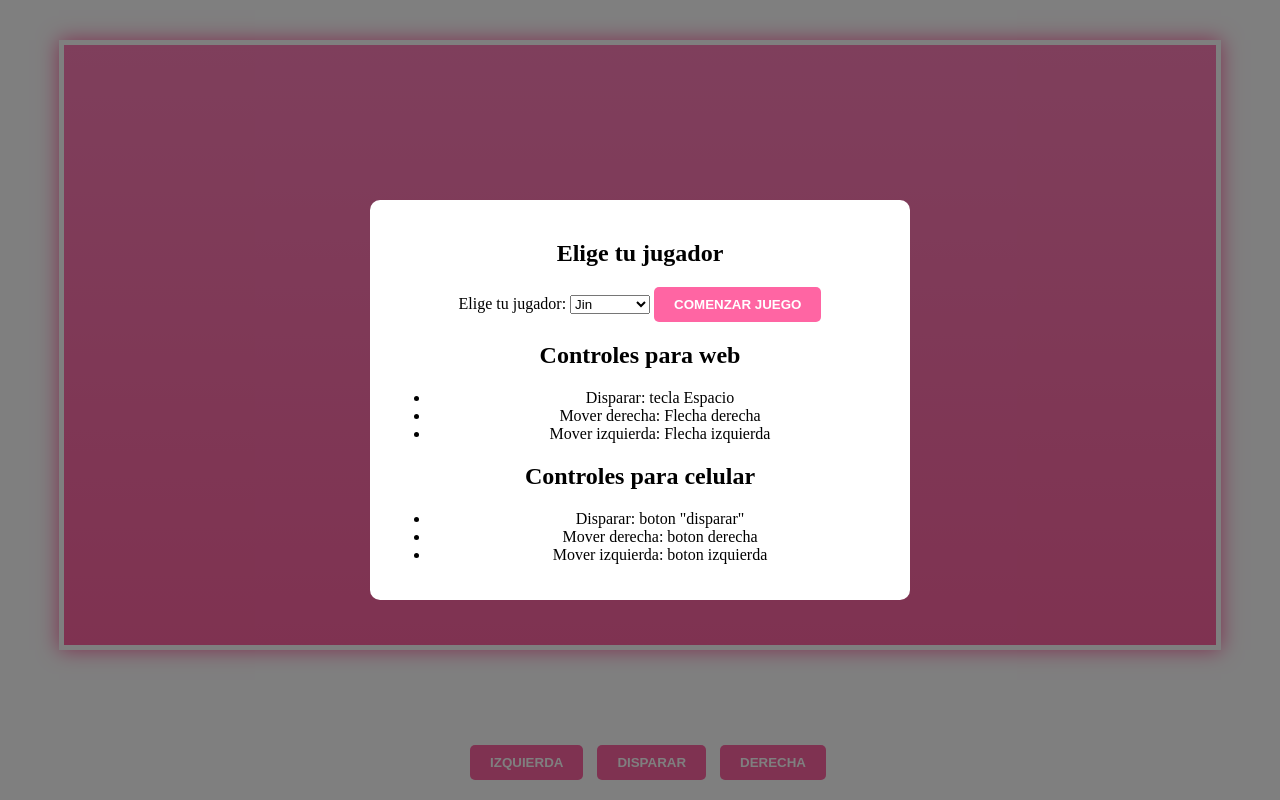
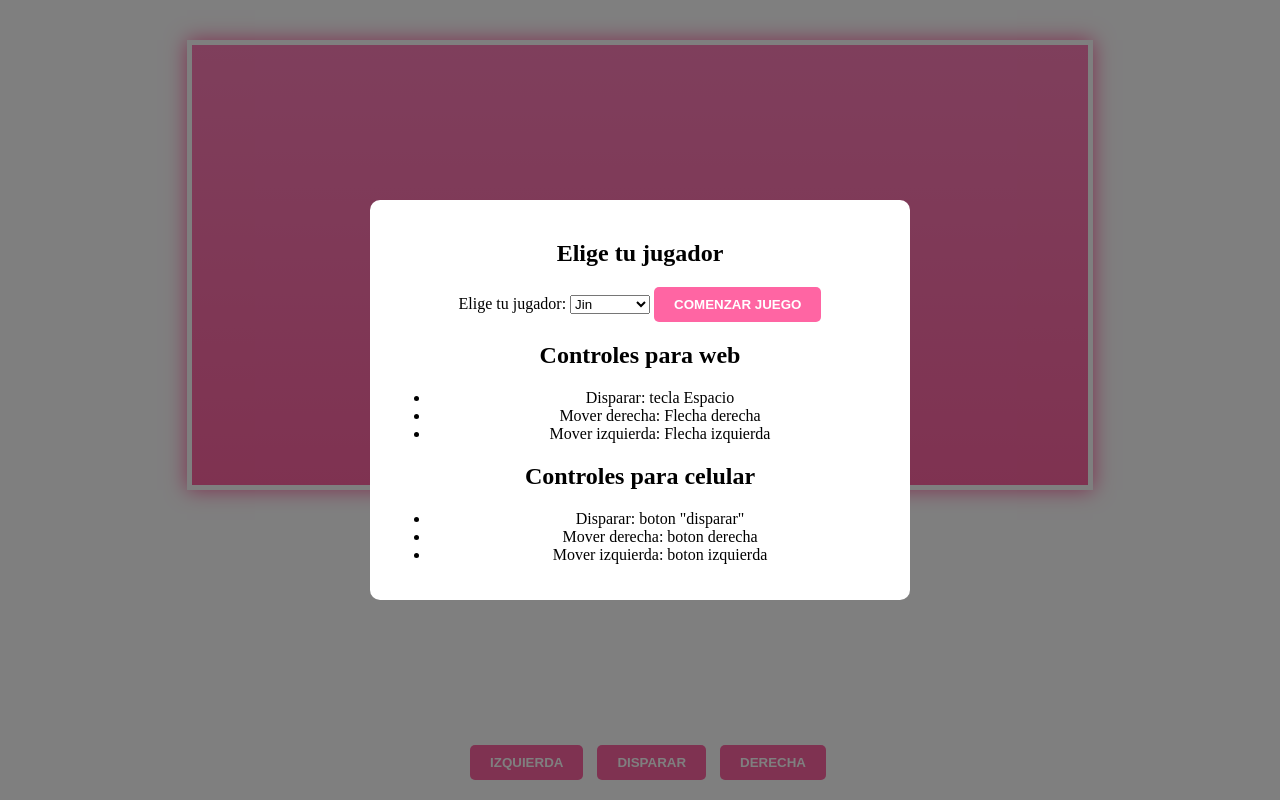
Before and after one commit to ArmandoGJ19/dani_videojuego, a plain HTML site: page index.html in a window 1280 px wide. Drawn offline with Linux system fonts and the light colour scheme.

Commit message:
Actualización del archivo index.html

```diff
--- a/index.js
+++ b/index.js
@@ -28,9 +28,7 @@ document.getElementById('playerSelect').addEventListener('change', function() {
 let shootImage = new Image();
 shootImage.src = 'shoot.png';
 let imagesLoaded = 0;
-enemyImage.onload = imageLoaded;
-playerImage.onload = imageLoaded;
-shootImage.onload = imageLoaded;
+
 
 function startGame() {
     changePlayerImage(); // Asegura que se carga la imagen seleccionada
@@ -59,7 +57,9 @@ function imageLoaded() {
         spawnEnemies();
     }
 }
-
+enemyImage.onload = imageLoaded;
+playerImage.onload = imageLoaded;
+shootImage.onload = imageLoaded;
 
 function createEnemies(count) {
     for (let i = 0; i < count; i++) {
--- a/style.css
+++ b/style.css
@@ -1,6 +1,6 @@
 #gameContainer {
-    max-width: 90vw;
-    height: 75vh;
+    max-width: 70vw;
+    height: 55vh;
     margin: 5vh auto;
     background: linear-gradient(to bottom, #ff7eb9, #ff65a3);
     border: 5px solid #ffffff;
```
